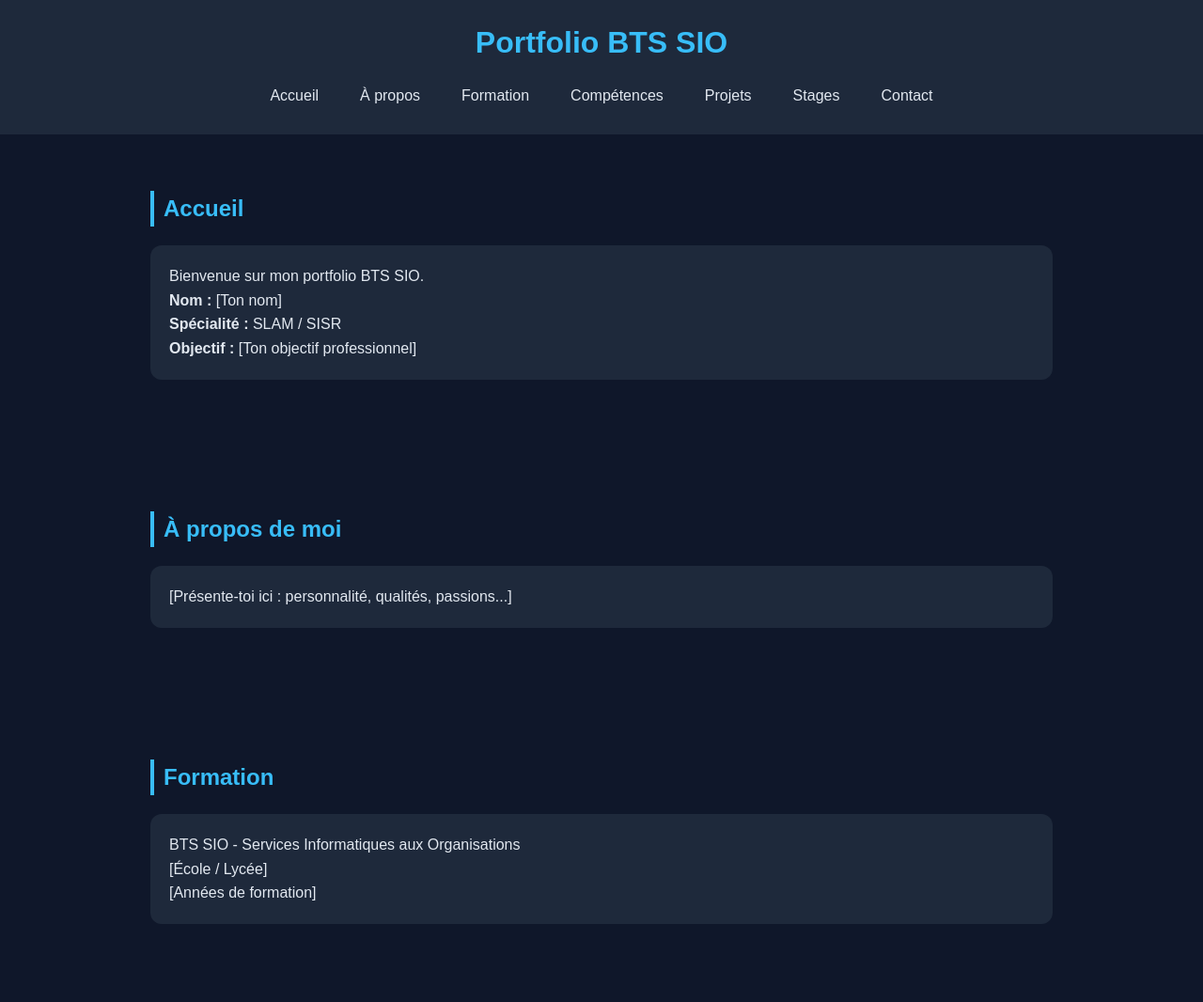
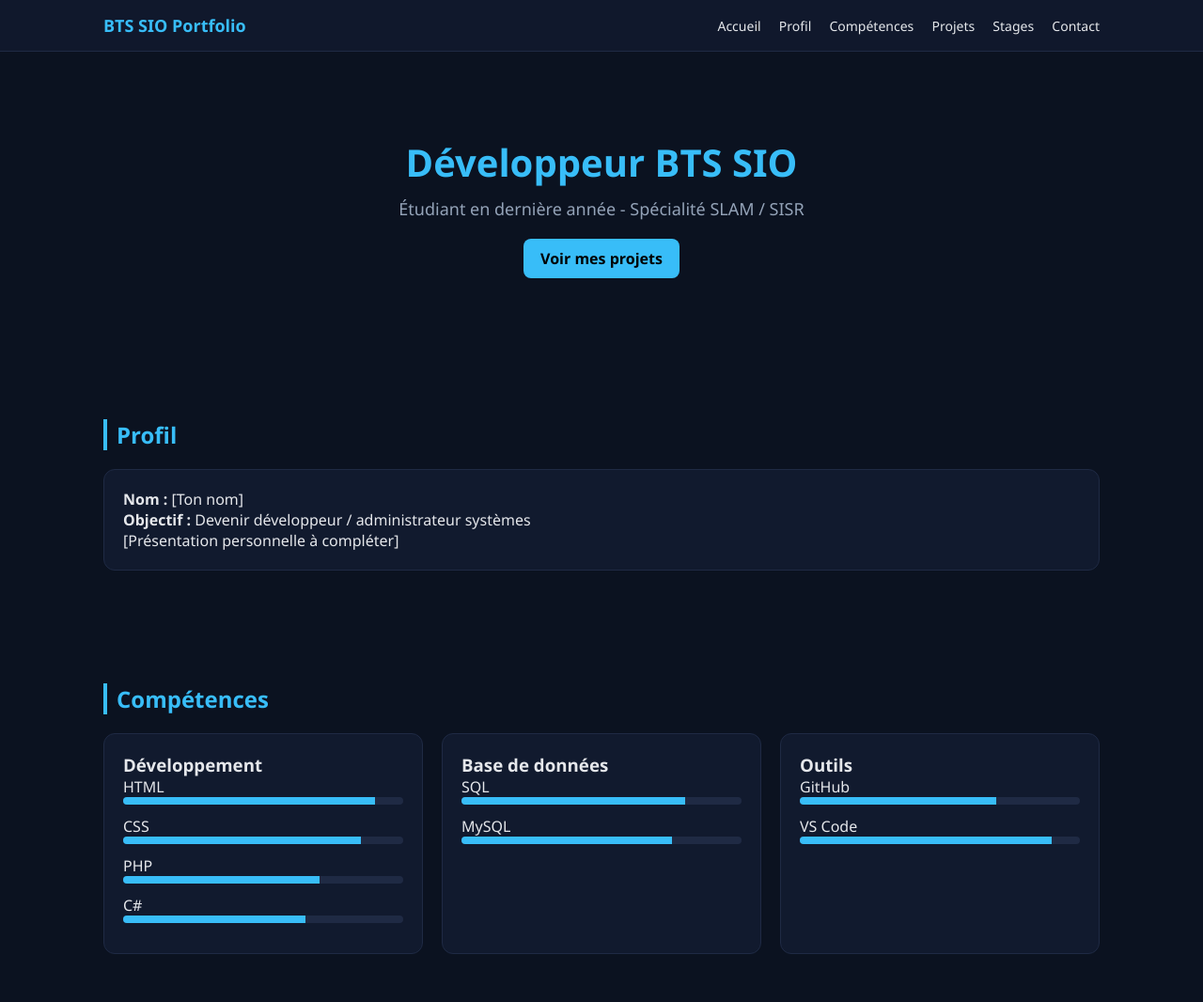
Before and after one commit to JulienLAVERY/portfolio-bts-sio, a plain HTML site: page index.html in a window 1280 px wide. Shown: the top 1066 px of the page at 94% size. Drawn offline with Linux system fonts and the light colour scheme.

Commit message:
Update index.html

```diff
--- a/index.html
+++ b/index.html
@@ -3,156 +3,248 @@
 <head>
   <meta charset="UTF-8" />
   <meta name="viewport" content="width=device-width, initial-scale=1.0" />
-  <title>Portfolio BTS SIO</title>
+  <title>Portfolio BTS SIO - Professionnel</title>
+
   <style>
+    :root {
+      --bg: #0b1220;
+      --card: #111a2e;
+      --accent: #38bdf8;
+      --text: #e5e7eb;
+      --muted: #94a3b8;
+    }
+
     * {
       margin: 0;
       padding: 0;
       box-sizing: border-box;
-      font-family: Arial, sans-serif;
+      font-family: 'Segoe UI', sans-serif;
     }
 
     body {
-      background: #0f172a;
-      color: #e2e8f0;
-      line-height: 1.6;
+      background: var(--bg);
+      color: var(--text);
+      scroll-behavior: smooth;
     }
 
+    /* NAV */
     header {
-      background: #1e293b;
-      padding: 20px;
       position: sticky;
       top: 0;
+      background: rgba(17, 26, 46, 0.9);
+      backdrop-filter: blur(10px);
+      z-index: 1000;
+      border-bottom: 1px solid #1f2a44;
     }
 
-    header h1 {
-      text-align: center;
-      color: #38bdf8;
+    .nav-container {
+      max-width: 1100px;
+      margin: auto;
+      display: flex;
+      justify-content: space-between;
+      align-items: center;
+      padding: 15px 20px;
     }
 
-    nav {
-      display: flex;
-      justify-content: center;
-      gap: 20px;
-      margin-top: 10px;
+    .logo {
+      color: var(--accent);
+      font-weight: bold;
+      font-size: 18px;
     }
 
     nav a {
-      color: #e2e8f0;
+      color: var(--text);
+      margin-left: 15px;
       text-decoration: none;
-      padding: 8px 12px;
-      border-radius: 8px;
+      font-size: 14px;
       transition: 0.3s;
     }
 
     nav a:hover {
-      background: #38bdf8;
-      color: #0f172a;
+      color: var(--accent);
     }
 
+    /* HERO */
+    .hero {
+      text-align: center;
+      padding: 90px 20px;
+    }
+
+    .hero h1 {
+      font-size: 40px;
+      color: var(--accent);
+    }
+
+    .hero p {
+      margin-top: 10px;
+      color: var(--muted);
+      font-size: 18px;
+    }
+
+    .btn {
+      display: inline-block;
+      margin-top: 20px;
+      padding: 10px 18px;
+      background: var(--accent);
+      color: #000;
+      border-radius: 8px;
+      text-decoration: none;
+      font-weight: bold;
+      transition: 0.3s;
+    }
+
+    .btn:hover {
+      transform: scale(1.05);
+    }
+
+    /* SECTIONS */
     section {
+      max-width: 1100px;
+      margin: auto;
       padding: 60px 20px;
-      max-width: 1000px;
-      margin: auto;
     }
 
     h2 {
-      color: #38bdf8;
+      color: var(--accent);
       margin-bottom: 20px;
-      border-left: 4px solid #38bdf8;
+      font-size: 24px;
+      border-left: 4px solid var(--accent);
       padding-left: 10px;
     }
 
-    .card {
-      background: #1e293b;
-      padding: 20px;
-      border-radius: 12px;
-      margin-bottom: 20px;
-    }
-
+    /* CARDS */
     .grid {
       display: grid;
-      grid-template-columns: repeat(auto-fit, minmax(250px, 1fr));
+      grid-template-columns: repeat(auto-fit, minmax(260px, 1fr));
       gap: 20px;
     }
 
+    .card {
+      background: var(--card);
+      padding: 20px;
+      border-radius: 12px;
+      border: 1px solid #1f2a44;
+      transition: 0.3s;
+    }
+
+    .card:hover {
+      transform: translateY(-5px);
+    }
+
+    /* SKILLS BAR */
+    .skill {
+      margin-bottom: 12px;
+    }
+
+    .bar {
+      background: #1f2a44;
+      height: 8px;
+      border-radius: 10px;
+      overflow: hidden;
+    }
+
+    .bar div {
+      height: 8px;
+      background: var(--accent);
+    }
+
+    /* FOOTER */
     footer {
       text-align: center;
-      padding: 20px;
-      background: #1e293b;
+      padding: 25px;
+      background: #0a0f1c;
+      color: var(--muted);
       margin-top: 40px;
+      border-top: 1px solid #1f2a44;
+    }
+
+    /* RESPONSIVE */
+    @media (max-width: 768px) {
+      .hero h1 {
+        font-size: 28px;
+      }
+
+      nav {
+        display: none;
+      }
     }
   </style>
 </head>
+
 <body>
 
 <header>
-  <h1>Portfolio BTS SIO</h1>
+  <div class="nav-container">
+    <div class="logo">BTS SIO Portfolio</div>
     <nav>
       <a href="#accueil">Accueil</a>
-    <a href="#apropos">À propos</a>
-    <a href="#formation">Formation</a>
+      <a href="#apropos">Profil</a>
       <a href="#competences">Compétences</a>
       <a href="#projets">Projets</a>
       <a href="#stages">Stages</a>
       <a href="#contact">Contact</a>
     </nav>
+  </div>
 </header>
 
-<section id="accueil">
-  <h2>Accueil</h2>
-  <div class="card">
-    <p>Bienvenue sur mon portfolio BTS SIO.</p>
-    <p><strong>Nom :</strong> [Ton nom]</p>
-    <p><strong>Spécialité :</strong> SLAM / SISR</p>
-    <p><strong>Objectif :</strong> [Ton objectif professionnel]</p>
-  </div>
+<section class="hero" id="accueil">
+  <h1>Développeur BTS SIO</h1>
+  <p>Étudiant en dernière année - Spécialité SLAM / SISR</p>
+  <a class="btn" href="#projets">Voir mes projets</a>
 </section>
 
 <section id="apropos">
-  <h2>À propos de moi</h2>
+  <h2>Profil</h2>
   <div class="card">
-    <p>[Présente-toi ici : personnalité, qualités, passions...]</p>
-  </div>
-</section>
-
-<section id="formation">
-  <h2>Formation</h2>
-  <div class="card">
-    <p>BTS SIO - Services Informatiques aux Organisations</p>
-    <p>[École / Lycée]</p>
-    <p>[Années de formation]</p>
+    <p><strong>Nom :</strong> [Ton nom]</p>
+    <p><strong>Objectif :</strong> Devenir développeur / administrateur systèmes</p>
+    <p>[Présentation personnelle à compléter]</p>
   </div>
 </section>
 
 <section id="competences">
   <h2>Compétences</h2>
   <div class="grid">
+
     <div class="card">
       <h3>Développement</h3>
-      <p>HTML, CSS, PHP, C#, SQL...</p>
+      <div class="skill">HTML <div class="bar"><div style="width:90%"></div></div></div>
+      <div class="skill">CSS <div class="bar"><div style="width:85%"></div></div></div>
+      <div class="skill">PHP <div class="bar"><div style="width:70%"></div></div></div>
+      <div class="skill">C# <div class="bar"><div style="width:65%"></div></div></div>
     </div>
+
     <div class="card">
-      <h3>Réseau</h3>
-      <p>Serveurs, virtualisation, sécurité...</p>
+      <h3>Base de données</h3>
+      <div class="skill">SQL <div class="bar"><div style="width:80%"></div></div></div>
+      <div class="skill">MySQL <div class="bar"><div style="width:75%"></div></div></div>
     </div>
+
     <div class="card">
       <h3>Outils</h3>
-      <p>GitHub, VS Code, MySQL...</p>
+      <div class="skill">GitHub <div class="bar"><div style="width:70%"></div></div></div>
+      <div class="skill">VS Code <div class="bar"><div style="width:90%"></div></div></div>
     </div>
+
   </div>
 </section>
 
 <section id="projets">
   <h2>Projets</h2>
+  <div class="grid">
+
     <div class="card">
-    <h3>Projet 1</h3>
-    <p>Description : [Projet Brawlhalla ou autre]</p>
-    <p>Technologies : HTML, PHP, SQL...</p>
+      <h3>Projet Brawlhalla</h3>
+      <p>Gestion de matchs avec statistiques (victoires, KO, classement).</p>
+      <p><strong>Technos :</strong> PHP, SQL, HTML</p>
     </div>
+
     <div class="card">
-    <h3>Projet 2</h3>
-    <p>Description : [Autre projet]</p>
+      <h3>Gestion de clients</h3>
+      <p>Création de devis et factures avec base de données.</p>
+      <p><strong>Technos :</strong> C#, MySQL</p>
+    </div>
+
   </div>
 </section>
 
@@ -160,7 +252,8 @@
   <h2>Stages</h2>
   <div class="card">
     <p><strong>Entreprise :</strong> [Nom]</p>
-    <p><strong>Missions :</strong> [Tes missions]</p>
+    <p><strong>Missions :</strong> Développement, maintenance, support utilisateur</p>
+    <p><strong>Période :</strong> [Dates]</p>
   </div>
 </section>
 
@@ -168,13 +261,13 @@
   <h2>Contact</h2>
   <div class="card">
     <p>Email : [ton email]</p>
+    <p>GitHub : [lien]</p>
     <p>LinkedIn : [lien]</p>
-    <p>GitHub : [lien]</p>
   </div>
 </section>
 
 <footer>
-  <p>© 2026 - Portfolio BTS SIO</p>
+  <p>© 2026 - Portfolio BTS SIO | Créé pour GitHub Pages</p>
 </footer>
 
 </body>
```
Lines whose indentation alone changed are shown as unchanged.
